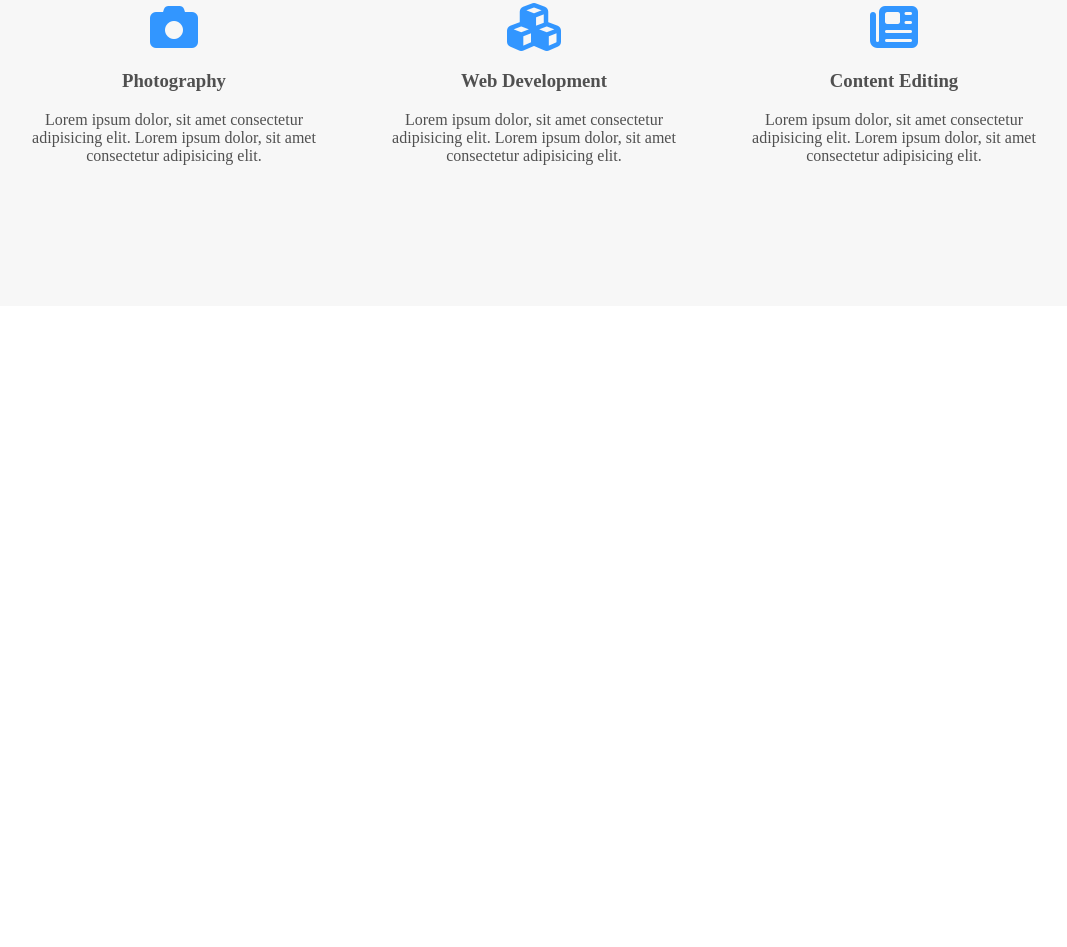
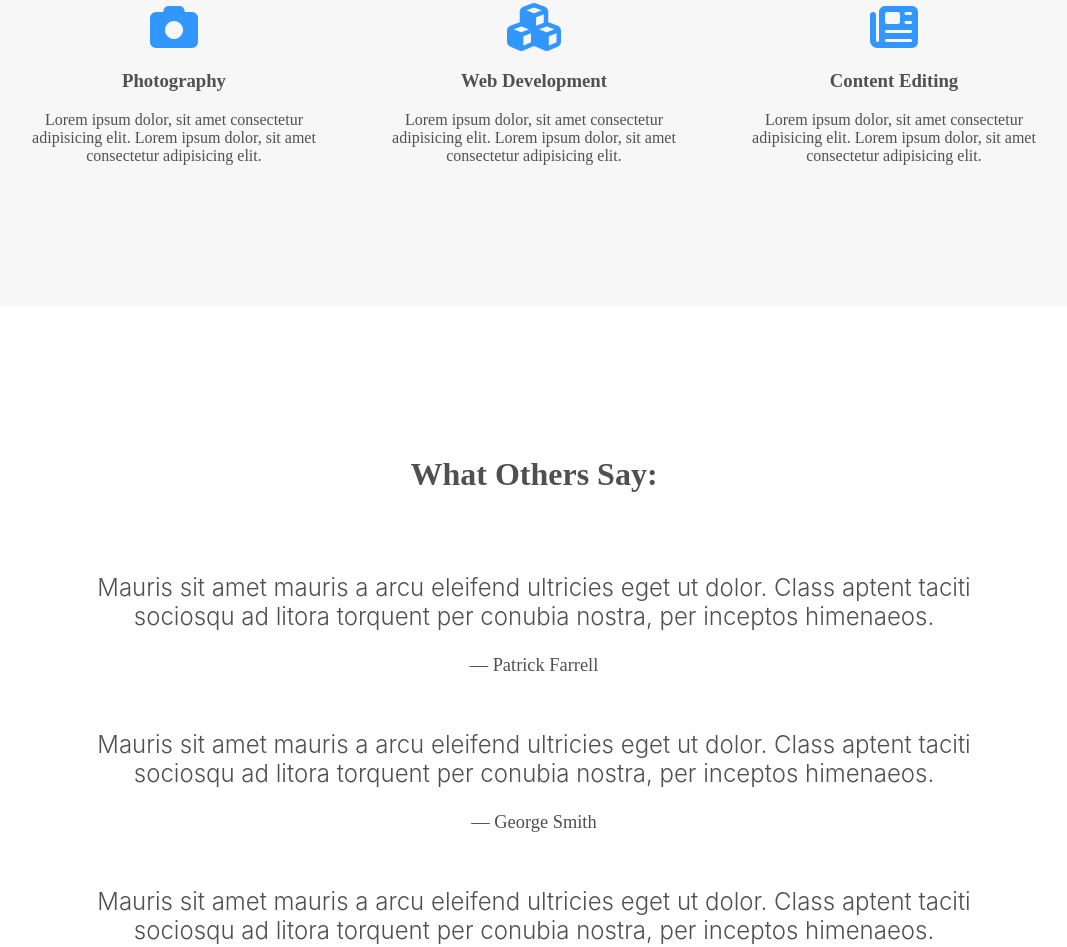
Before and after one commit to reedlex98/mountain-travel-landing-page, a website: page index.html in a window 1280 px wide. Shown: the part 2478-3425 px from the top of the page, without its empty margins (106-1173 px from the left). Before the commit the page ends 2784 px from the top, so only its background shows below. Drawn offline with Linux system fonts and the light colour scheme.

Commit message:
testimonials section done

```diff
--- a/assets/css/styles.css
+++ b/assets/css/styles.css
@@ -117,7 +117,7 @@ nav ul li{
 
 /* Destination and Packages sections*/
 
-.destinations, .packages{
+.destinations, .packages, .testimonials{
     padding: 125px 50px;
     display: flex;
     flex-direction: column;
@@ -185,13 +185,44 @@ ul.grid{
     margin: auto 30px;
 }
 
-.package h3, .package p{
+.package h3, .package p, .text-about, .testimonial{
     color: #505050;
 }
 
 .package i{
     font-size: 3em;
     color: rgb(50, 150, 255);
+}
+
+/* ------------- */
+
+/* TESTIMONIALS */
+
+.testimonial{
+    display: flex;
+    flex-direction: column;
+    justify-content: space-between;
+    align-items: center;
+}
+
+.testimonials .text-about{
+    margin-bottom: 0;
+}
+.testimonial{
+    background-color: #fff;
+    margin-top: 30px;
+}
+
+.testimonial blockquote{
+    font-family: -apple-system, BlinkMacSystemFont, 'Segoe UI', Roboto, Oxygen, Ubuntu, Cantarell, 'Open Sans', 'Helvetica Neue', sans-serif;
+    font-size: 1.5em;
+    text-align: center;
+    font-weight: 300;
+    width: 75%;
+}
+
+.testimonial span{
+    font-size: 1.15em;
 }
 
 /* ------------- */
--- a/index.html
+++ b/index.html
@@ -1,5 +1,6 @@
 <!DOCTYPE html>
 <html>
+
 <head>
   <meta charset="utf-8">
   <meta name="viewport" content="width=device-width, initial-scale=1">
@@ -8,6 +9,7 @@
   <link href="https://fonts.googleapis.com/css?family=Quicksand" rel="stylesheet">
   <link rel="stylesheet" href="assets/css/styles.css">
 </head>
+
 <body>
   <!-- Forked from a template on Tutorialzine: https://tutorialzine.com/2016/06/freebie-landing-page-template-with-flexbox -->
   <header>
@@ -38,53 +40,89 @@
         Some Of Our Destinations
       </h2>
       <p>
-        Lorem, ipsum dolor sit amet consectetur adipisicing elit. Expedita tempora, perspiciatis modi dolores facilis a repellat, reprehenderit alias ipsa possimus cumque voluptatum.
+        Lorem, ipsum dolor sit amet consectetur adipisicing elit. Expedita tempora, perspiciatis modi dolores facilis a
+        repellat, reprehenderit alias ipsa possimus cumque voluptatum.
       </p>
-      <hr/>
+      <hr />
     </div>
     <ul class="grid">
-      <li class="square-image"><img src="./assets/img/mountain2.jpg" alt="second-destination" ></li>
-      <li class="rectangle-image"><img src="./assets/img/mountain1.jpg" alt="first-destination" ></li>
-      <li class="rectangle-image"><img src="./assets/img/mountain3.jpg" alt="third-destination" ></li>
-      <li class="square-image"><img src="./assets/img/mountain4.jpg" alt="fourth-destination" ></li>
+      <li class="square-image"><img src="./assets/img/mountain2.jpg" alt="second-destination"></li>
+      <li class="rectangle-image"><img src="./assets/img/mountain1.jpg" alt="first-destination"></li>
+      <li class="rectangle-image"><img src="./assets/img/mountain3.jpg" alt="third-destination"></li>
+      <li class="square-image"><img src="./assets/img/mountain4.jpg" alt="fourth-destination"></li>
     </ul>
   </section>
 
   <section class="packages">
     <div class="text-about">
-        <h2>
-          Our Packages
-        </h2>
-        <p>
-          Lorem, ipsum dolor sit amet consectetur adipisicing elit. Expedita tempora, perspiciatis modi dolores facilis a repellat, reprehenderit alias ipsa possimus cumque voluptatum.
-        </p>
-        <hr/>
+      <h2>
+        Our Packages
+      </h2>
+      <p>
+        Lorem, ipsum dolor sit amet consectetur adipisicing elit. Expedita tempora, perspiciatis modi dolores facilis a
+        repellat, reprehenderit alias ipsa possimus cumque voluptatum.
+      </p>
+      <hr />
     </div>
     <div class="grid">
       <div class="package">
         <i class="fas fa-camera"></i>
         <h3>Photography</h3>
-        <p>Lorem ipsum dolor, sit amet consectetur adipisicing elit. Lorem ipsum dolor, sit amet consectetur adipisicing elit.
+        <p>Lorem ipsum dolor, sit amet consectetur adipisicing elit. Lorem ipsum dolor, sit amet consectetur adipisicing
+          elit.
         </p>
       </div>
       <div class="package">
         <i class="fas fa-cubes"></i>
         <h3>Web Development</h3>
-        <p>Lorem ipsum dolor, sit amet consectetur adipisicing elit. Lorem ipsum dolor, sit amet consectetur adipisicing elit.
+        <p>Lorem ipsum dolor, sit amet consectetur adipisicing elit. Lorem ipsum dolor, sit amet consectetur adipisicing
+          elit.
         </p>
       </div>
       <div class="package">
         <i class="fas fa-newspaper"></i>
         <h3>Content Editing</h3>
-        <p>Lorem ipsum dolor, sit amet consectetur adipisicing elit. Lorem ipsum dolor, sit amet consectetur adipisicing elit.
+        <p>Lorem ipsum dolor, sit amet consectetur adipisicing elit. Lorem ipsum dolor, sit amet consectetur adipisicing
+          elit.
         </p>
       </div>
     </div>
   </section>
-
   <section class="testimonials">
-
+    <div class="text-about">
+      <h2>
+        What Others Say:
+      </h2>
+    </div>
+    <div class="testimonial">
+      <blockquote>
+        Mauris sit amet mauris a arcu eleifend ultricies eget ut dolor. Class aptent taciti sociosqu ad litora torquent
+        per conubia nostra, per inceptos himenaeos.
+      </blockquote>
+      <span>
+          — Patrick Farrell
+      </span>
+    </div>
+    <div class="testimonial">
+      <blockquote>
+        Mauris sit amet mauris a arcu eleifend ultricies eget ut dolor. Class aptent taciti sociosqu ad litora torquent
+        per conubia nostra, per inceptos himenaeos.
+      </blockquote>
+      <span>
+          — George Smith
+      </span>
+    </div>
+    <div class="testimonial">
+      <blockquote>
+        Mauris sit amet mauris a arcu eleifend ultricies eget ut dolor. Class aptent taciti sociosqu ad litora torquent
+        per conubia nostra, per inceptos himenaeos.
+      </blockquote>
+      <span>
+          — Kevin Blake
+      </span>
+    </div>
   </section>
 </body>
 <script src="https://kit.fontawesome.com/5a89e6eda3.js" crossorigin="anonymous"></script>
+
 </html>
```
